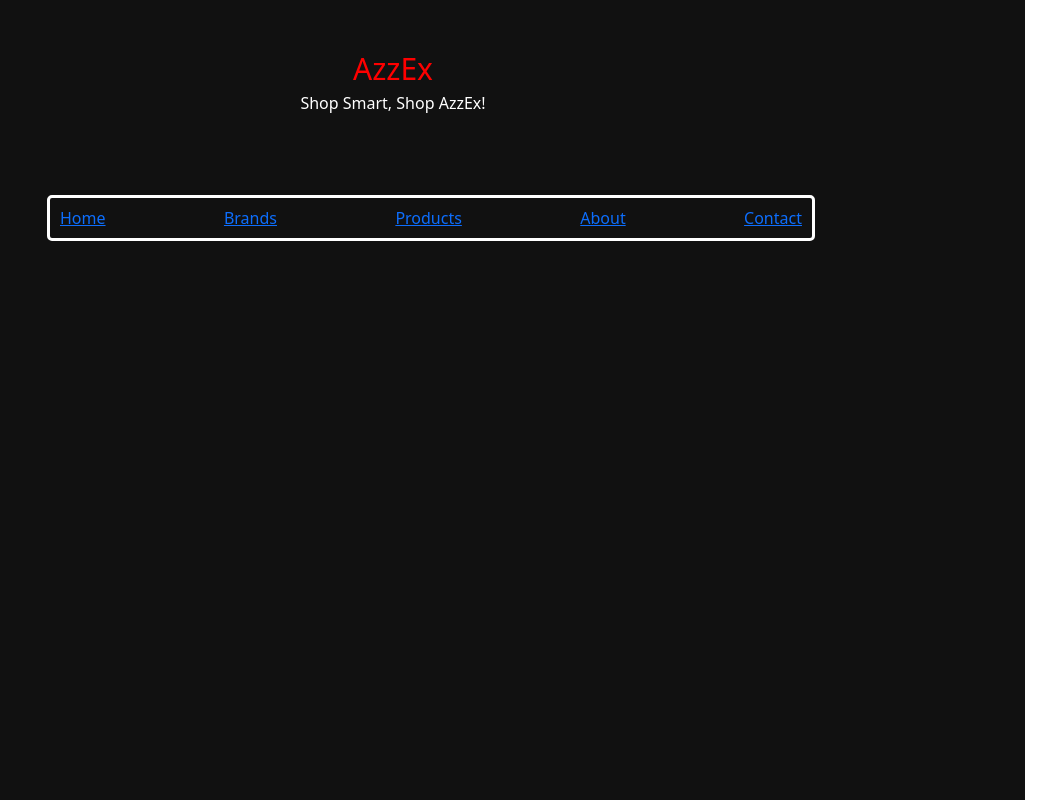
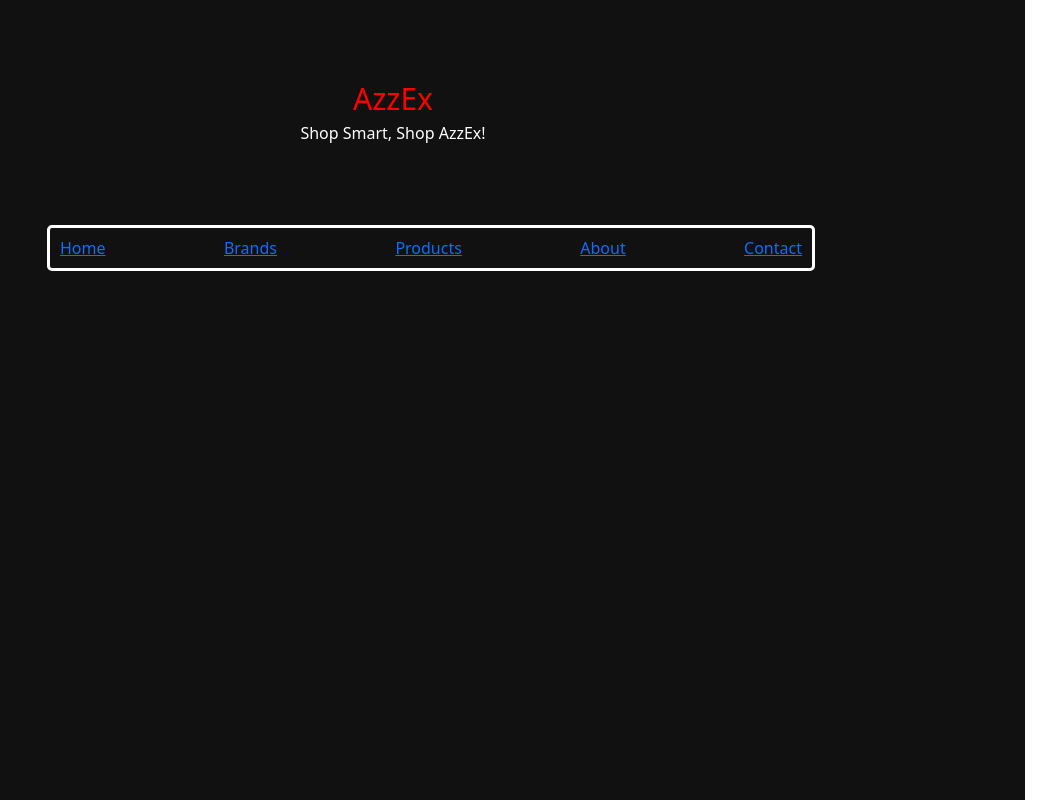
Before and after one commit to Azizjon-Atamuradov/Capstone-Project, a React (Vite) app in the folder frontend/: page / in a window 1280 px wide. Shown: the whole page, without its empty margins (239-1280 px from the left). Built offline with nearby package versions, Linux system fonts and the light colour scheme; no server answers.

Commit message:
header updated

```diff
--- a/frontend/src/App.css
+++ b/frontend/src/App.css
@@ -14,7 +14,7 @@
 header {
     font-size: 30px;
     color: red;
-    margin-top: 1em;
+    margin-top: 2em;
     text-align: center;
 }
 .slogan {
```
